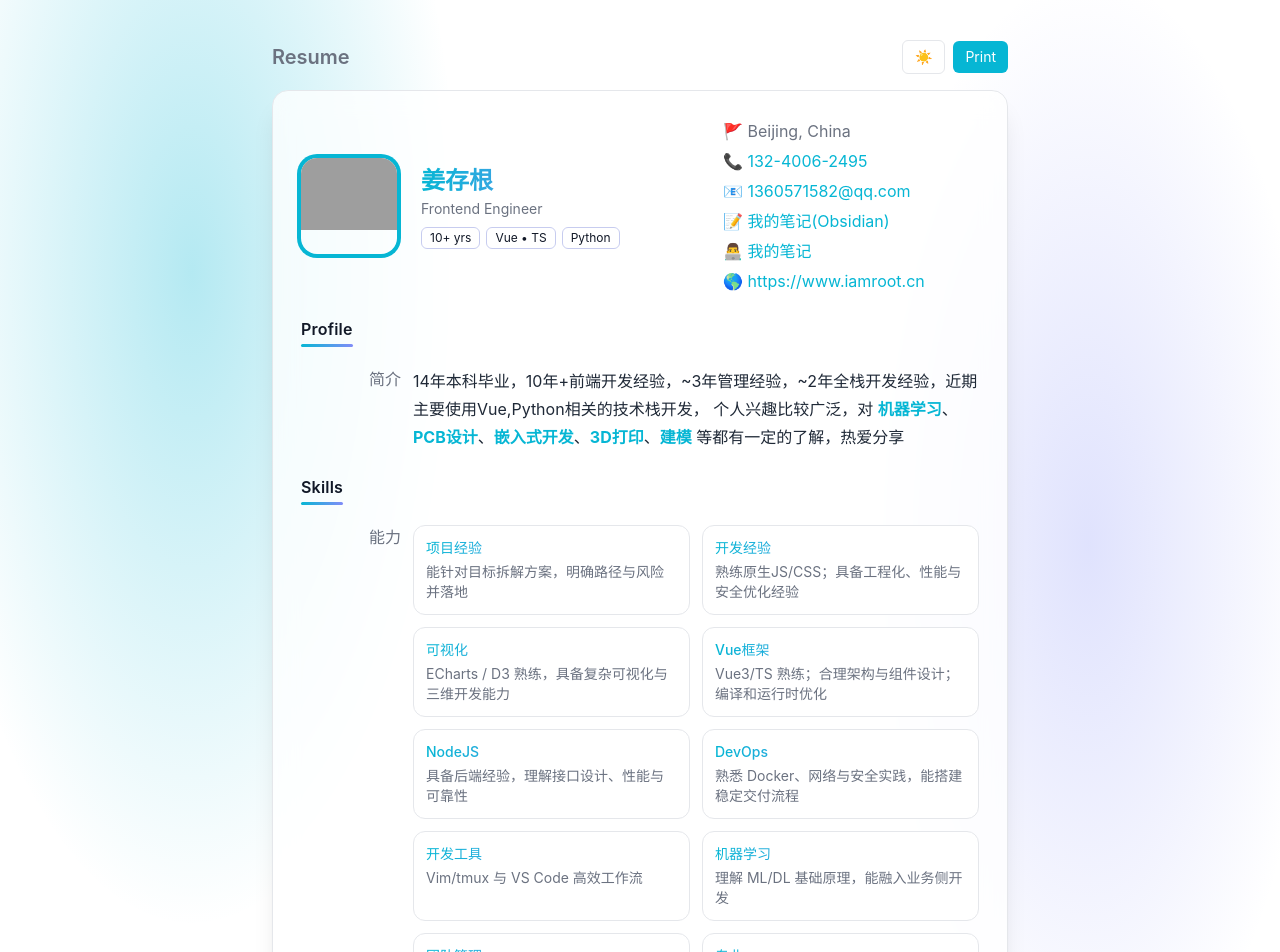
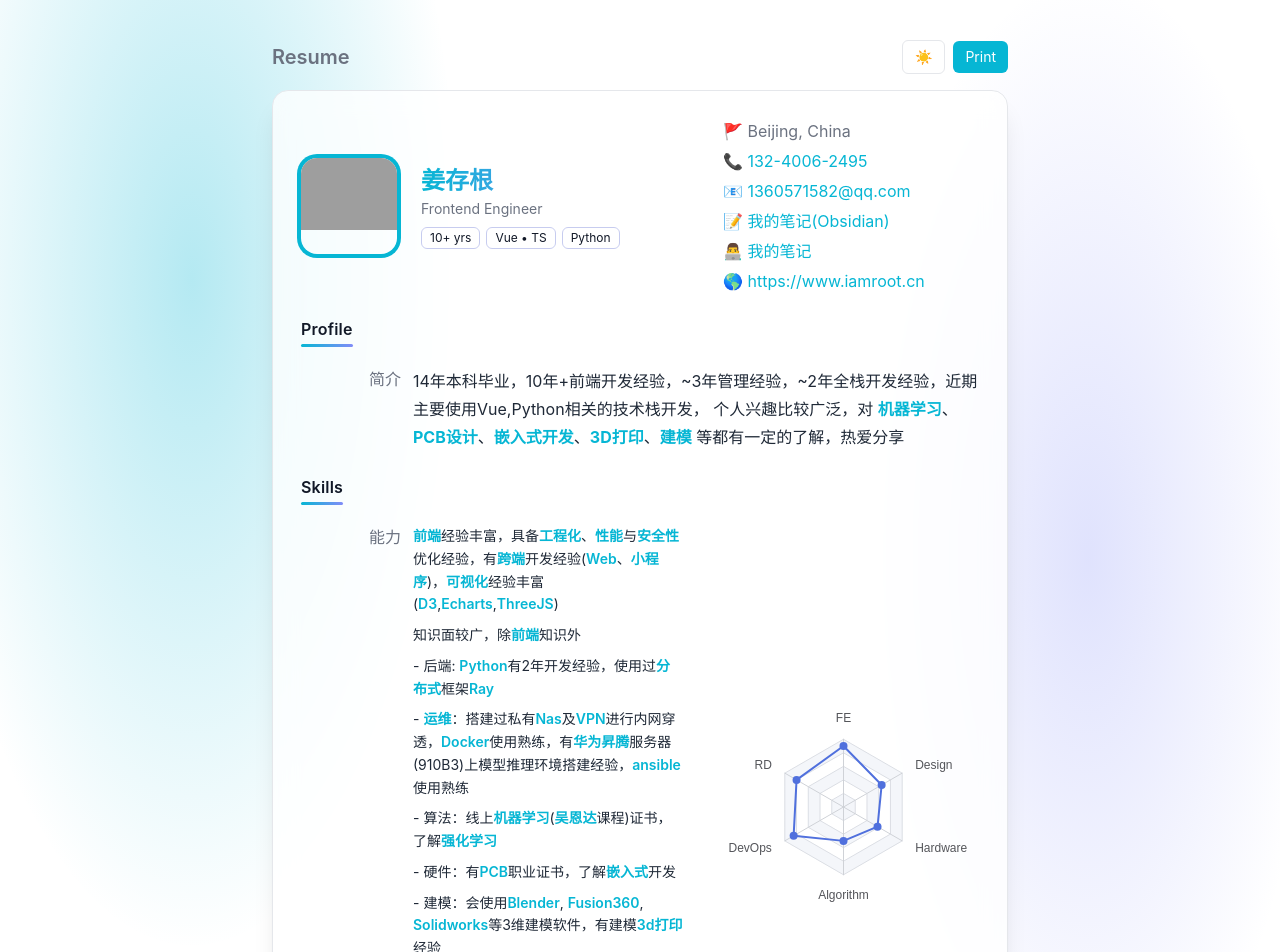
Before and after one commit to cungen/resume, a Vue app: page / in a window 1280 px wide. Shown: the top 952 px of the page. Built offline with nearby package versions, Linux system fonts and the light colour scheme; grey boxes are pictures that could not be loaded; a web font is replaced by a local one.

Commit message:
feat: change skill display

```diff
--- a/package.json
+++ b/package.json
@@ -10,6 +10,7 @@
     "lint": "eslint --ext .js,.ts,.vue src"
   },
   "dependencies": {
+    "echarts": "^6.0.0",
     "tailwindcss": "^3.4.10",
     "vue": "^3.5.10"
   },
@@ -17,7 +18,6 @@
     "@typescript-eslint/eslint-plugin": "^5.4.0",
     "@typescript-eslint/parser": "^5.4.0",
     "@vitejs/plugin-vue": "^5.1.2",
-    "vite": "^5.4.0",
     "@vue/eslint-config-typescript": "^9.1.0",
     "autoprefixer": "^10.4.14",
     "eslint": "^7.32.0",
@@ -27,6 +27,7 @@
     "postcss": "^8.4.21",
     "prettier": "^2.4.1",
     "sass": "^1.77.0",
-    "typescript": "~5.5.4"
+    "typescript": "~5.5.4",
+    "vite": "^5.4.0"
   }
 }
--- a/src/components/TheSkills.vue
+++ b/src/components/TheSkills.vue
@@ -2,18 +2,17 @@
     <info-wrapper title="Skills">
         <template #left>能力</template>
         <template #right>
-            <div class="grid grid-cols-1 sm:grid-cols-2 gap-3">
-                <div
-                    v-for="(s, index) in skills"
-                    :key="index"
-                    class="p-3 rounded-xl border border-[var(--border)] bg-[var(--card)] hover:shadow-md transition"
-                >
-                    <div class="text-sm font-medium text-gradient">
-                        {{ s.title }}
+            <div class="grid grid-cols-1 lg:grid-cols-2 gap-6">
+                <!-- Left Column: Skill List -->
+                <div class="space-y-2">
+                    <div v-for="(skill, index) in skillList" :key="index" class="text-sm leading-relaxed">
+                        <div v-html="highlightKeywords(skill)"></div>
                     </div>
-                    <div class="text-sm mt-1 text-[var(--muted)]">
-                        {{ s.content }}
-                    </div>
+                </div>
+
+                <!-- Right Column: Radar Chart -->
+                <div class="flex items-center justify-center">
+                    <div ref="radarChart" class="w-full h-80"></div>
                 </div>
             </div>
         </template>
@@ -21,48 +20,161 @@
 </template>
 
 <script setup lang="ts">
+import { ref, onMounted, nextTick } from 'vue'
+import * as echarts from 'echarts'
 import InfoWrapper from './InfoWrapper.vue'
 
-const skills = [
-    {
-        title: '项目经验',
-        content: '能针对目标拆解方案，明确路径与风险并落地',
-    },
-    {
-        title: '开发经验',
-        content: '熟练原生JS/CSS；具备工程化、性能与安全优化经验',
-    },
-    {
-        title: '可视化',
-        content: 'ECharts / D3 熟练，具备复杂可视化与三维开发能力',
-    },
-    {
-        title: 'Vue框架',
-        content: 'Vue3/TS 熟练；合理架构与组件设计；编译和运行时优化',
-    },
-    {
-        title: 'NodeJS',
-        content: '具备后端经验，理解接口设计、性能与可靠性',
-    },
-    {
-        title: 'DevOps',
-        content: '熟悉 Docker、网络与安全实践，能搭建稳定交付流程',
-    },
-    {
-        title: '开发工具',
-        content: 'Vim/tmux 与 VS Code 高效工作流',
-    },
-    {
-        title: '机器学习',
-        content: '理解 ML/DL 基础原理，能融入业务侧开发',
-    },
-    {
-        title: '团队管理',
-        content: '目标制定、排期与复盘、代码评审与技术分享',
-    },
-    {
-        title: '专业',
-        content: '软工背景；Linux/DB/网络/算法基础扎实；可无障碍读英文文档',
-    },
+const radarChart = ref<HTMLElement>()
+
+const skillList = [
+    '前端经验丰富，具备工程化、性能与安全性优化经验，有跨端开发经验(Web、小程序)，可视化经验丰富(D3,Echarts,ThreeJS)',
+    '知识面较广，除前端知识外',
+    '  - 后端: Python有2年开发经验，使用过分布式框架Ray',
+    '  - 运维：搭建过私有Nas及VPN进行内网穿透，Docker使用熟练，有华为昇腾服务器(910B3)上模型推理环境搭建经验，ansible使用熟练',
+    '  - 算法：线上机器学习(吴恩达课程)证书，了解强化学习',
+    '  - 硬件：有PCB职业证书，了解嵌入式开发',
+    '  - 建模：会使用Blender, Fusion360, Solidworks等3维建模软件，有建模3d打印经验',
+    '阅读开源代码：LangChain, Cline, OpenManus',
+    '其他：有过~3年带团队经验；软件专业，基础扎实；Cli工具（tmux,vim,ansible）使用熟练，效率贼高。'
 ]
+
+const keywords = [
+    '前端', '工程化', '性能', '安全性', '跨端', 'Web', '小程序', '可视化', 'D3', 'Echarts', 'ThreeJS',
+    'Python', '分布式', 'Ray', '运维', 'Nas', 'VPN', 'Docker', '华为昇腾', 'ansible',
+    '机器学习', '吴恩达', '强化学习', 'PCB', '嵌入式', 'Blender', 'Fusion360', 'Solidworks', '3d打印',
+    'LangChain', 'Cline', 'OpenManus', '团队', '软件专业', 'tmux', 'vim'
+]
+
+const highlightKeywords = (text: string) => {
+    let highlightedText = text
+    keywords.forEach(keyword => {
+        const regex = new RegExp(`(${keyword})`, 'gi')
+        highlightedText = highlightedText.replace(regex, '<span class="font-semibold" style="color: var(--accent)">$1</span>')
+    })
+    return highlightedText
+}
+
+const initRadarChart = () => {
+    if (!radarChart.value) return
+
+    const chart = echarts.init(radarChart.value)
+    const option = {
+        title: {
+        },
+        radar: {
+            // shape: 'circle',
+            indicator: [
+
+                { name: 'FE', max: 100 },
+                { name: 'RD', max: 100 },
+                { name: 'DevOps', max: 100 },
+                { name: 'Algorithm', max: 100 },
+                { name: 'Hardware', max: 100 },
+                { name: 'Design', max: 100 }
+            ]
+        },
+        series: [
+            {
+                type: 'radar',
+                data: [
+                    {
+                        value: [90, 80, 85, 50, 58, 65],
+                    },
+                ]
+            }
+        ]
+    }
+
+    // const option = {
+    //     radar: {
+    //         indicator: [
+    //             { name: 'FE', max: 100 },
+    //             { name: 'RD', max: 100 },
+    //             { name: 'DevOps', max: 100 },
+    //             { name: 'Algorithm', max: 100 },
+    //             { name: 'Hardware', max: 100 },
+    //             { name: 'Design', max: 100 }
+    //         ],
+    //         shape: 'polygon',
+    //         splitNumber: 5,
+    //         axisName: {
+    //             show: true,
+    //             color: 'var(--accent-600)',
+    //             fontSize: 14,
+    //             fontWeight: 'bold',
+    //             formatter: function (value: string) {
+    //                 return value
+    //             }
+    //         },
+    //         nameGap: 15,
+    //         splitLine: {
+    //             lineStyle: {
+    //                 color: 'rgba(0, 0, 0, 0.1)',
+    //                 type: 'dashed'
+    //             }
+    //         },
+    //         splitArea: {
+    //             show: true,
+    //             areaStyle: {
+    //                 color: ['rgba(114, 172, 209, 0.1)', 'rgba(114, 172, 209, 0.05)']
+    //             }
+    //         },
+    //     },
+    //     series: [{
+    //         name: '技能评估',
+    //         type: 'radar',
+    //         data: [{
+    //             value: [90, 80, 85, 50, 58, 65],
+    //             name: '技能水平',
+    //             areaStyle: {
+    //                 color: 'rgba(10, 182, 212, 0.4)'
+    //             },
+    //             itemStyle: {
+    //                 color: 'var(--accent-600)',
+    //                 borderColor: 'var(--accent-600)',
+    //                 borderWidth: 2
+    //             },
+    //             label: {
+    //                 show: true,
+    //                 color: 'var(--accent-600)',
+    //                 fontSize: 16,
+    //                 fontWeight: 'bold',
+    //                 formatter: function (params: any) {
+    //                     return params.indicator.name
+    //                 }
+    //             }
+    //         }]
+    //     }],
+    //     tooltip: {
+    //         trigger: 'item',
+    //         backgroundColor: 'var(--card)',
+    //         borderColor: 'var(--border)',
+    //         textStyle: {
+    //             color: 'var(--text)'
+    //         }
+    //     }
+    // }
+
+    chart.setOption(option)
+
+    // Handle window resize
+    const handleResize = () => {
+        chart.resize()
+    }
+    window.addEventListener('resize', handleResize)
+
+    // Cleanup
+    onMounted(() => {
+        return () => {
+            window.removeEventListener('resize', handleResize)
+            chart.dispose()
+        }
+    })
+}
+
+onMounted(() => {
+    nextTick(() => {
+        initRadarChart()
+    })
+})
 </script>
```
Also changed, not shown: 1 other file (tests, documents, lock files or other folders).
